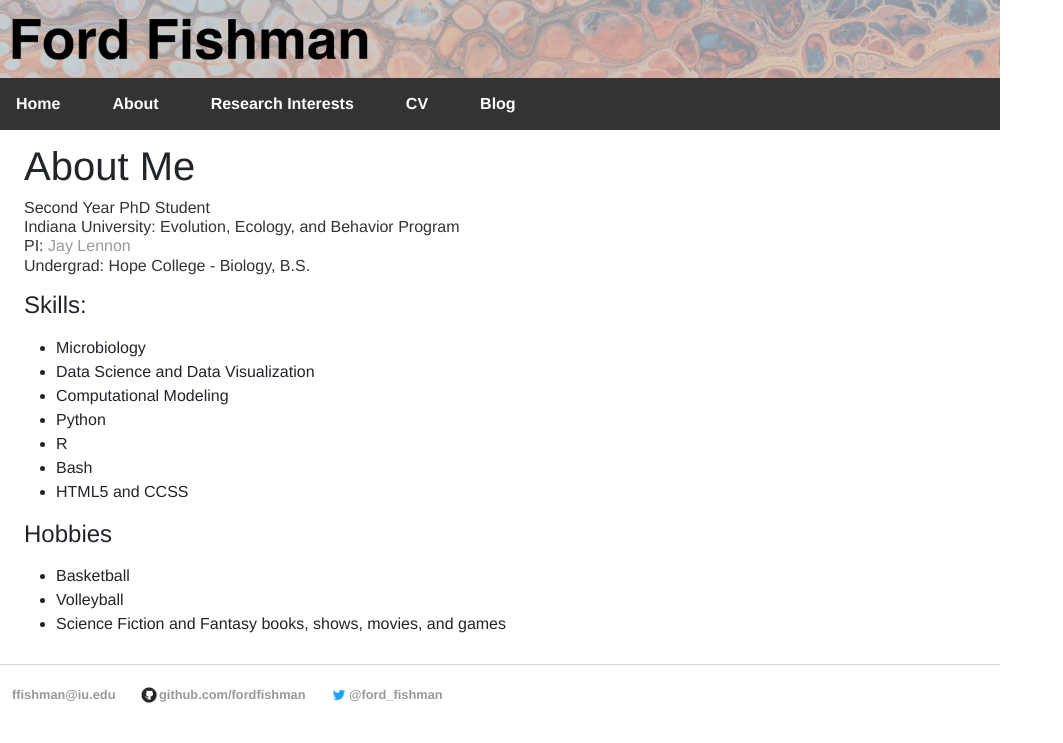
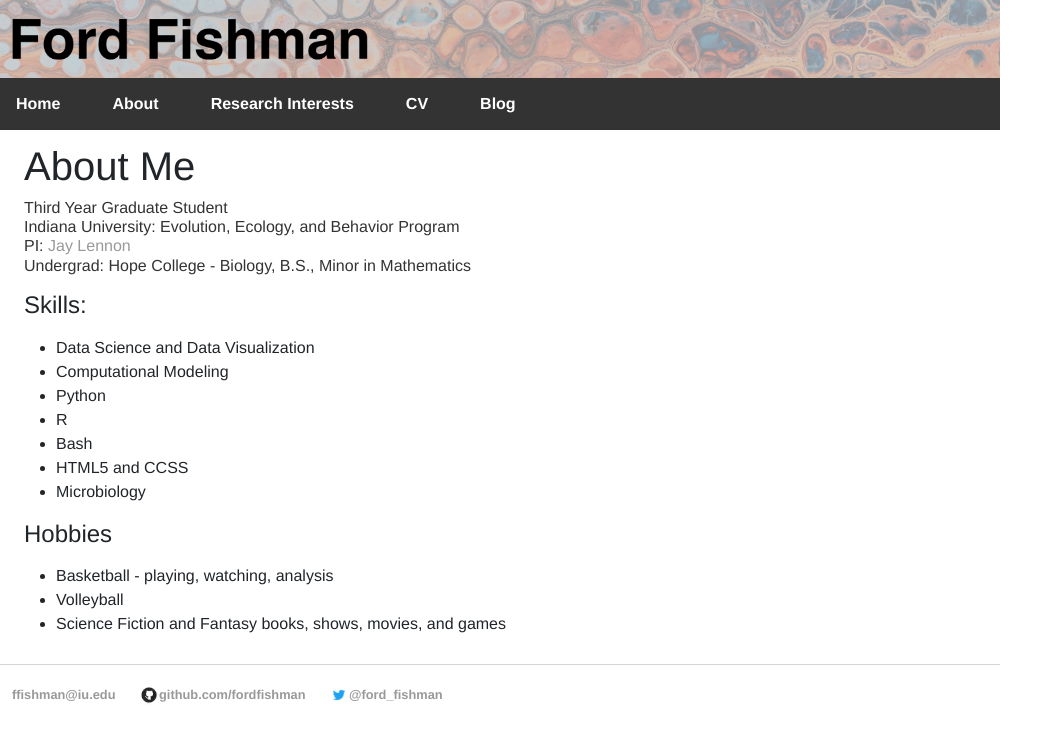
Before and after one commit to fordfishman/fordfishman.github.io, a Jekyll site: the page built from about/index.html, in a window 1280 px wide. Shown: the top 743 px of the page, without its empty margins (0-1063 px from the left). Built offline with Jekyll 4.4.1, drawn with Linux system fonts in a browser that asks for light colours.

Commit message:
about me changes

```diff
--- a/about/index.html
+++ b/about/index.html
@@ -5,10 +5,10 @@ title: About Ford Fishman
 <div class="blurb">
     <h1>About Me</h1>
     <p>
-        Second Year PhD Student<br>
+        Third Year Graduate Student<br>
         Indiana University: Evolution, Ecology, and Behavior Program<br>
         PI: <a href="https://microbes.sitehost.iu.edu/">Jay Lennon</a><br>
-        Undergrad: Hope College - Biology, B.S.<br>
+        Undergrad: Hope College - Biology, B.S., Minor in Mathematics<br>
 
     </p>
 
@@ -16,20 +16,20 @@ title: About Ford Fishman
     <p>
 
         <ul>
-            <li>Microbiology</li>
             <li>Data Science and Data Visualization</li>
             <li>Computational Modeling</li>
             <li>Python</li>
             <li>R</li>
             <li>Bash</li>
             <li>HTML5 and CCSS</li>
+            <li>Microbiology</li>
         </ul>
     </p>
 
     <h3>Hobbies</h3>
     <p>
         <ul>
-            <li>Basketball</li>
+            <li>Basketball - playing, watching, analysis</li>
             <li>Volleyball</li>
             <li>Science Fiction and Fantasy books, shows, movies, and games</li>
         </ul>
```
